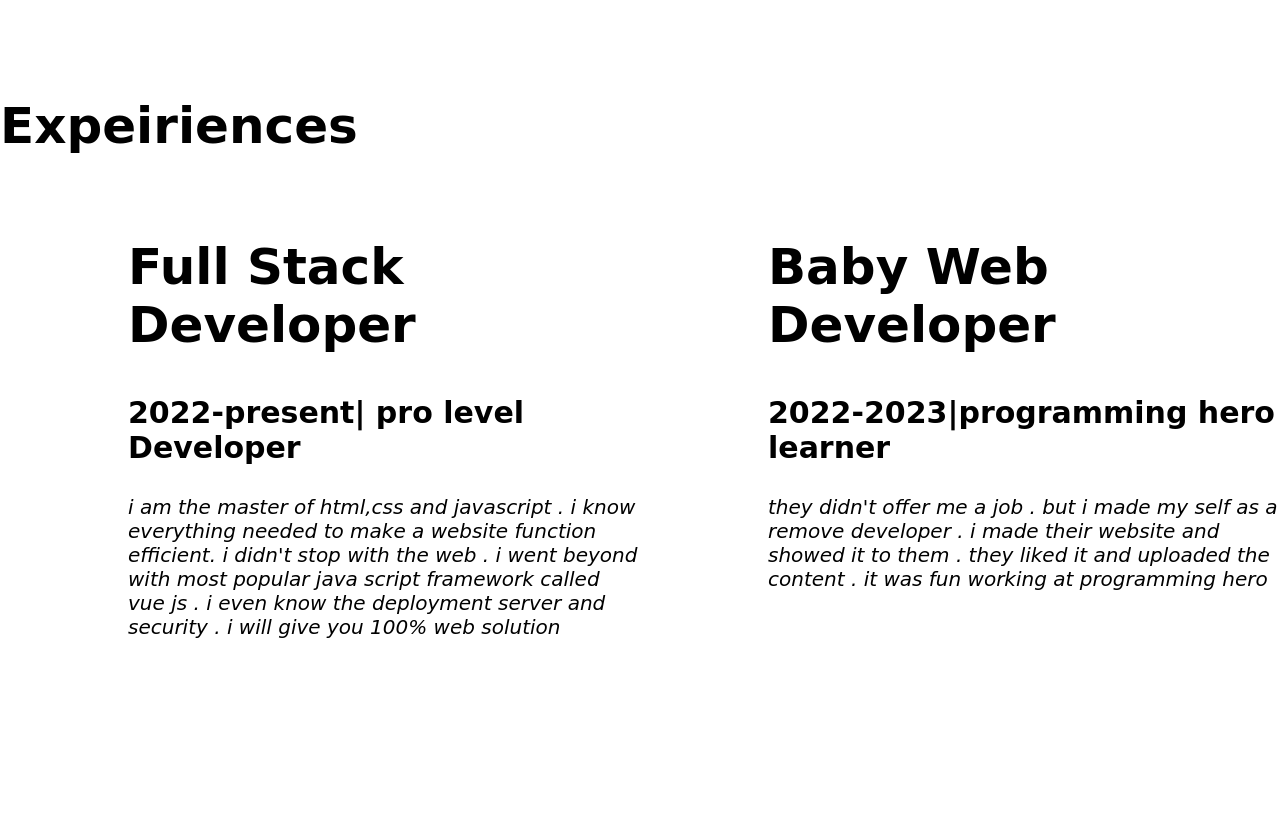
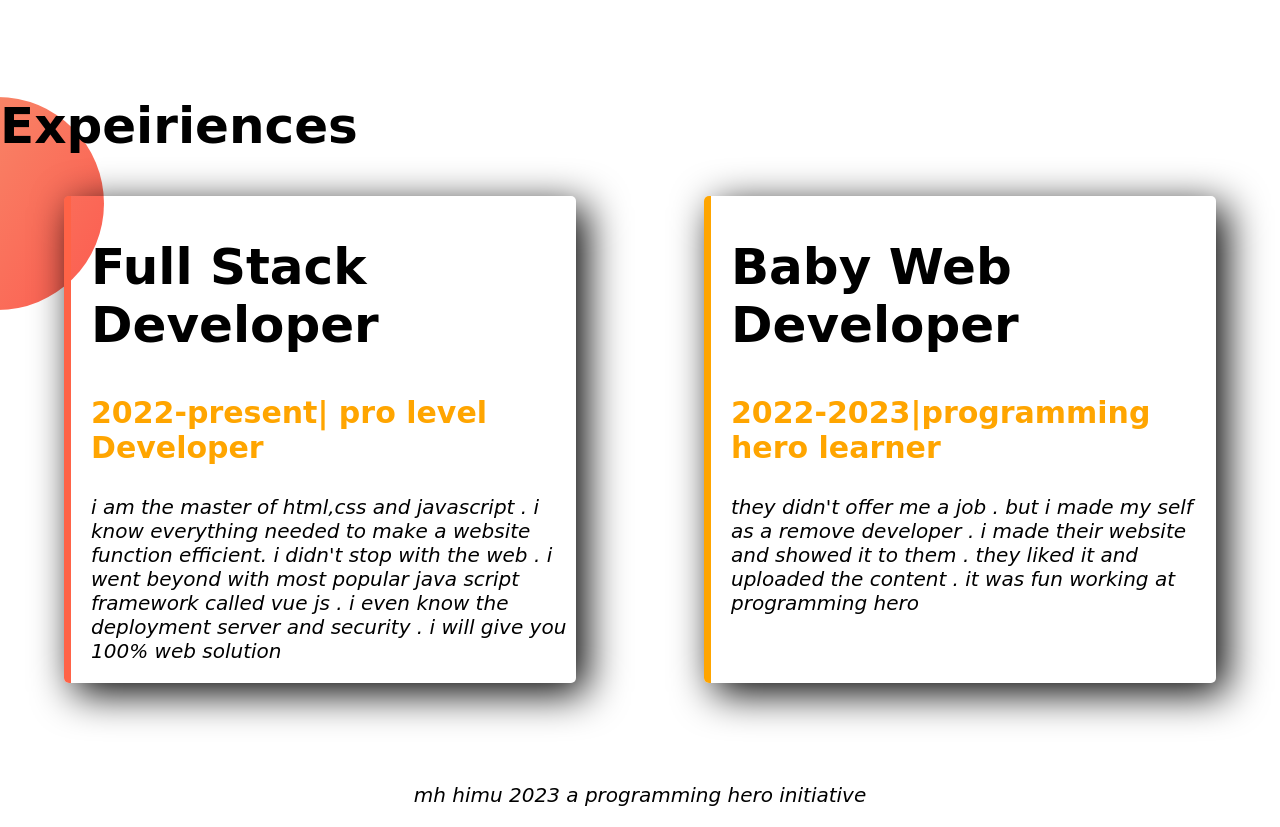
Before and after one commit to mhhimel45/my-d-portfolio, a plain HTML site: page index.html in a window 1280 px wide. Shown: the part 1015-1842 px from the top of the page. Before the commit the page ends 1774 px from the top, so only its background shows below. Drawn offline with Linux system fonts and the light colour scheme; a web font is replaced by a local one.

Commit message:
style border and footer addeded

```diff
--- a/index.html
+++ b/index.html
@@ -42,18 +42,18 @@
 </section>
 
 <section class="experience-area">
-    <h1>Expeiriences</h1>
+    <h1>Expeiriences </h1>
    <div class="flexible-container">
-        <div class="half-width">
+        <div id="fullstack" class="experience-item">
         <h1>Full Stack Developer </h1>
-        <h3>2022-present| pro level Developer </h3>
+        <h3 class="orange">2022-present| pro level Developer </h3>
         <p>i am the master of html,css and javascript . i know everything needed to make a website function efficient. i didn't stop with the web . i went beyond with most popular java script framework called vue js . i even know the deployment server and security . i will give you 100% web solution  </p>
 
         </div>
 
-        <div class="half-width">
+        <div id="baby" class="experience-item">
             <h1>Baby Web Developer </h1>
-            <h3>2022-2023|programming hero learner</h3>
+            <h3 class="orange">2022-2023|programming hero learner</h3>
             <p>they didn't offer me a job . but i made my self as a remove developer . i made their website and showed it to them . they liked it and uploaded the content . it was fun working at programming hero </p>
 
         </div>
@@ -66,4 +66,7 @@
 
 </section>
 </body>
+<footer>
+    <p> mh himu 2023 a programming hero initiative </p>
+</footer>
 </html>
--- a/style.css
+++ b/style.css
@@ -33,3 +33,25 @@ p{font-style: italic;}
     background-repeat: no-repeat;
     background-position: right;
 }
+.experience-area{
+    background-image: url(images/exp-bg.png);
+    background-repeat: no-repeat;
+}
+.experience-item{
+    width: 40%;
+    margin-left: 5%;
+    margin-right: 5%;
+    padding-left: 20px;
+    box-shadow: 10px 10px 40px;
+    border-radius: 5px;
+
+}
+#fullstack{
+    border-left:  7px solid tomato;
+}
+#baby{
+    border-left: 7px solid orange;
+}
+footer p{
+    text-align: center;
+}
```
